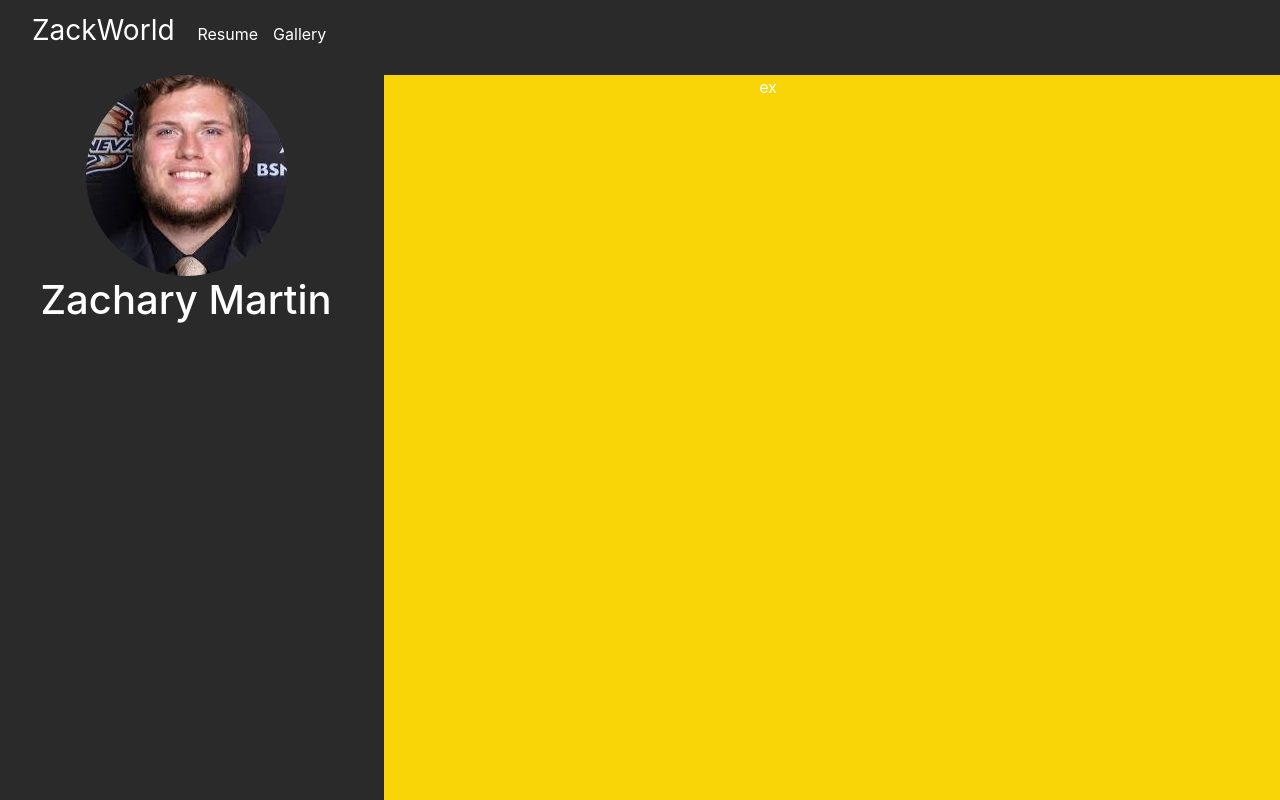
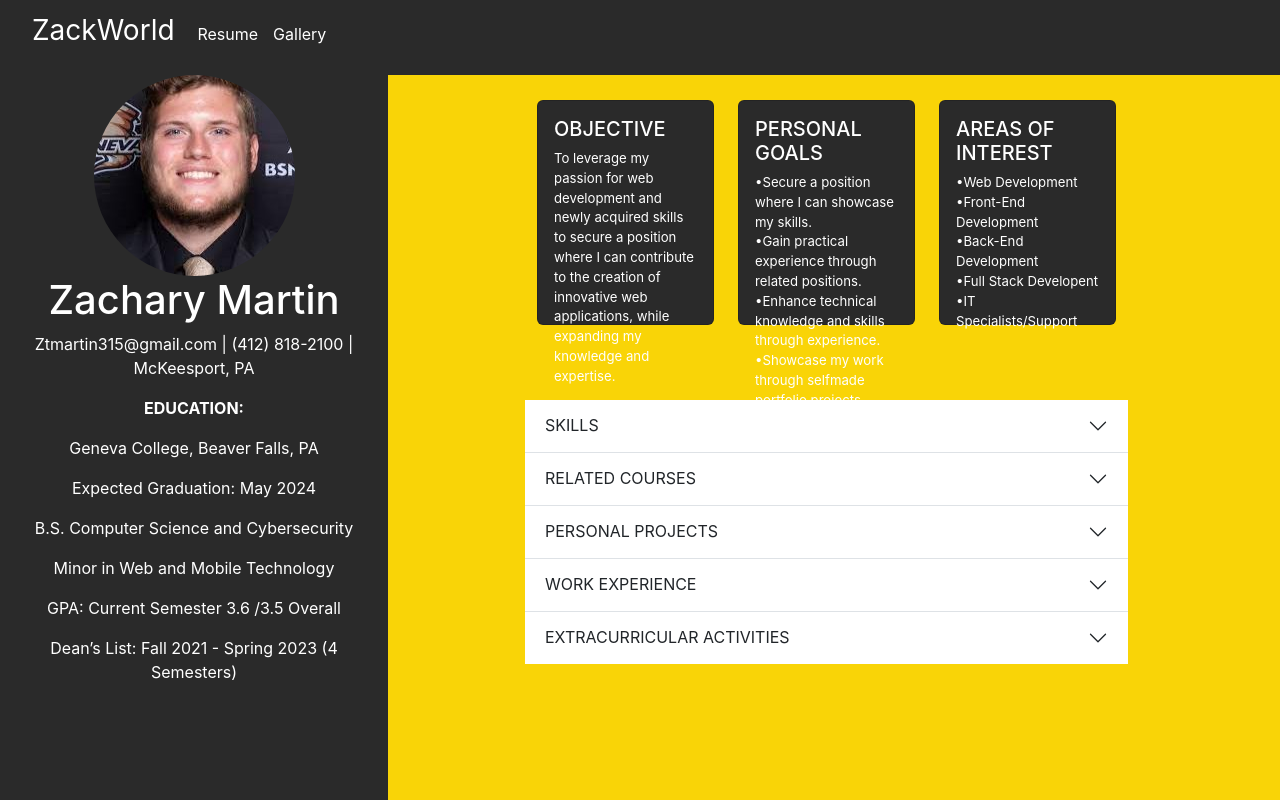
Before and after one commit to Ztmartin315/ZackWorld_React, a React (Create React App) app: page /resume in a window 1280 px wide. Shown: the top 800 px of the page. Built offline with nearby package versions, Linux system fonts and the light colour scheme.

Commit message:
resume content

```diff
--- a/src/pages/resume.js
+++ b/src/pages/resume.js
@@ -18,21 +18,125 @@ function Resume() {
             <div class="col" id="column1">
               <img class="self" src={require("../images/Zack.jpg")} />
               <h1>Zachary Martin</h1>
+              <p>Ztmartin315@gmail.com  |   (412) 818-2100  |  McKeesport, PA</p>
+              <p><b>EDUCATION:</b></p>
+              <p>Geneva College, Beaver Falls, PA </p>
+              <p>Expected Graduation: May 2024</p>
+              <p>B.S. Computer Science and Cybersecurity</p>
+              <p>Minor in Web and Mobile Technology</p>
+              <p>GPA: Current Semester 3.6 /3.5 Overall </p>
+              <p>Dean’s List: Fall 2021 - Spring 2023 (4 Semesters)</p>
+
             </div>
             <div class="col" id="column2">
-              <p>ex</p>
+
+              <div class="cards">
+                <div className="container">
+                  <div className="row">
+                    <div className="col-md-4">
+                      <div className="card">
+                        <div className="card-body">
+                          <h5 className="card-title">OBJECTIVE</h5>
+                          <p className="card-text">To leverage my passion for web development and newly acquired skills to secure a position where I can contribute to the creation of innovative web applications, while expanding my knowledge and expertise.</p>
+                        </div>
+                      </div>
+                    </div>
+                    <div className="col-md-4">
+                      <div className="card">
+                        <div className="card-body">
+                          <h5 className="card-title">PERSONAL GOALS</h5>
+                          <p className="card-text">•Secure a position where I can showcase my skills.<br />•Gain practical experience through related positions.
+                            <br />•Enhance technical knowledge and skills through experience.
+                            <br />•Showcase my work through selfmade portfolio projects.</p>
+                        </div>
+                      </div>
+                    </div>
+                    <div className="col-md-4">
+                      <div className="card">
+                        <div className="card-body">
+                          <h5 className="card-title">AREAS OF INTEREST</h5>
+                          <p className="card-text">•Web Development<br />
+                            •Front-End Development<br />
+                            •Back-End Development<br />
+                            •Full Stack Developent<br />
+                            •IT Specialists/Support</p>
+                        </div>
+                      </div>
+                    </div>
+                  </div>
+                </div>
+              </div>
+
+
+
+
+
+              <div class="accordion-container">
+                <Accordion className="accordion" defaultActiveKey="0" flush>
+                  <Accordion.Item eventKey="1">
+                    <Accordion.Header>SKILLS </Accordion.Header>
+                    <Accordion.Body>
+                      <p><b>•Languages and Tools:</b> Python/Django, C#, JavaScript/Vue.js, C++, HTML, CSS, Linux, SQL, Dart(Flutter), Object-Oriented Programming, Visual Studio, VS Code, AWS, Virtual Box, GitHub, Balsamiq, LucidChart, Google Domains</p>
+                      <p><b>•Personal:</b> Adaptability, Problem-Solving, Communication, Teamwork, Accountability, Time Management, Technical Writing</p>
+                    </Accordion.Body>
+                  </Accordion.Item>
+
+                  <Accordion.Item eventKey="2">
+                    <Accordion.Header>RELATED COURSES</Accordion.Header>
+                    <Accordion.Body>
+                      <p><b>•</b>Web Engineering, Front-End Development, Web and Mobile Applications, Algorithms, Software Engineering, System Foundations, Database Systems, HTML, HCI</p>
+                    </Accordion.Body>
+                  </Accordion.Item>
+                  <Accordion.Item eventKey="3">
+                    <Accordion.Header>PERSONAL PROJECTS</Accordion.Header>
+                    <Accordion.Body>
+                      <p><b>Media Management Website,</b> Oct. 2022 – Dec. 2022 </p>
+                      <p><b>•</b>Using Python/Django, HTML/CSS with Bootstrap, MariaDB, and AWS (EC2, RDS, S3), developed a content management application that allowed users to upload media. The media was organized into playlists for media players to use to update their content. Implemented security measures for accessing website by requiring the creation of an account and log in information for individual users.                                                                                                                                                 </p>
+                      <p><b>Location Tracker App, </b>April 2023 – May 2023 </p>
+                      <p><b>•</b>Using Flutter and the Geolocation Package, developed an app that measured distance from current location to other locations, and permitted the user to add other locations into the database. Integrated with the server using a REST API.</p>
+                      <p><b>Church Management Application,</b> April 2023 – May 2023 </p>
+                      <p><b>•</b>Using Vue.js including Pinia and Axios, and HTML/CSS with Bulma, developed a browser-based application to manage member data, including donations and event participation.  Provided detailed and summary views of each member.</p>
+
+                    </Accordion.Body>
+                  </Accordion.Item>
+
+                  <Accordion.Item eventKey="4">
+                    <Accordion.Header>WORK EXPERIENCE</Accordion.Header>
+                    <Accordion.Body>
+                      <p><b>Game Dev/Programming Intern,</b> Jun. 2023 - Aug. 2023 </p>
+                      <p>I.D.E.A.S Summer Camp, Pittsburgh, PA</p>
+                      <p><b>•</b>Developed and implemented a comprehensive and engaging curriculum for teaching programming concepts to children aged 7-13. Introduced programming languages, such as Python, C# and Lua, as well as basic programming concepts such as algorithms, data structures, methods, functions, and recursion. Challenged campers to use tools and problem-solving to achieve goals by assigning specific projects aimed at developing targeted programming skills.</p>
+                      <p><b>Cashier/Cook,</b> Nov. 2019 – Jun. 2023 </p>
+                      <p>Big Shot Bob’s House of Wings, White Oak, PA</p>
+                      <p><b>•</b>Provided customers with fast and friendly service through greeting customers, taking orders, and handling questions and concerns to exceed customer satisfaction. Worked in a team environment and handled payments and refunds while ensuring price and quantities were accurate.</p>
+
+
+                    </Accordion.Body>
+                  </Accordion.Item>
+
+                  <Accordion.Item eventKey="5">
+                    <Accordion.Header>EXTRACURRICULAR ACTIVITIES</Accordion.Header>
+                    <Accordion.Body>
+                      <p><b>Member,</b> Computer Science Club, Geneva College, Jan. 2022 – Present   </p>
+                      <p><b>Member,</b> Geneva College Football Team, Geneva College, Aug.  2020 – Present</p>
+                      <p><b>Volunteer,</b> Assistant Football Strength Coach, South Allegheny HS,Jun. 2021 – Aug 2021</p>
+                    </Accordion.Body>
+                  </Accordion.Item>
+
+                </Accordion>
+              </div>
             </div>
           </div>
         </div>
 
-      </body>
+      </body >
 
       <footer>
         <p>Created by Zack Martin</p>
       </footer>
 
 
-    </div>
+    </div >
   );
 }
 
--- a/src/styles/resume.css
+++ b/src/styles/resume.css
@@ -5,7 +5,12 @@
 
 .App {
     background-color: rgb(249, 212, 7);
+    height: 950px;
 
+}
+
+.accordion-container {
+    margin-top: 75px !important;
 }
 
 body {
@@ -21,14 +26,34 @@ body {
     border-radius: 50%;
 }
 
+.card {
+    color: white;
+    background-color: rgb(42, 42, 42);
+    height: 225px;
+    text-align: left;
+    font-size: .825rem;
+}
+
 .container {
-    margin: 0;
+    margin: 0 !important;
+}
+
+.accordion {
+
     padding: 0;
     color: white;
+    margin-left: 125px;
+    text-align: left;
+}
+
+.cards {
+    margin-left: 125px;
+    margin-top: 25px;
+    margin-bottom: 25px;
 }
 
 .col {
-    height: 1000px;
+    height: 950px;
 }
 
 
@@ -37,6 +62,7 @@ body {
     background-color: rgb(42, 42, 42);
     margin-left: 0 !important;
     flex: 1;
+    color: white;
 
 }
 
```
